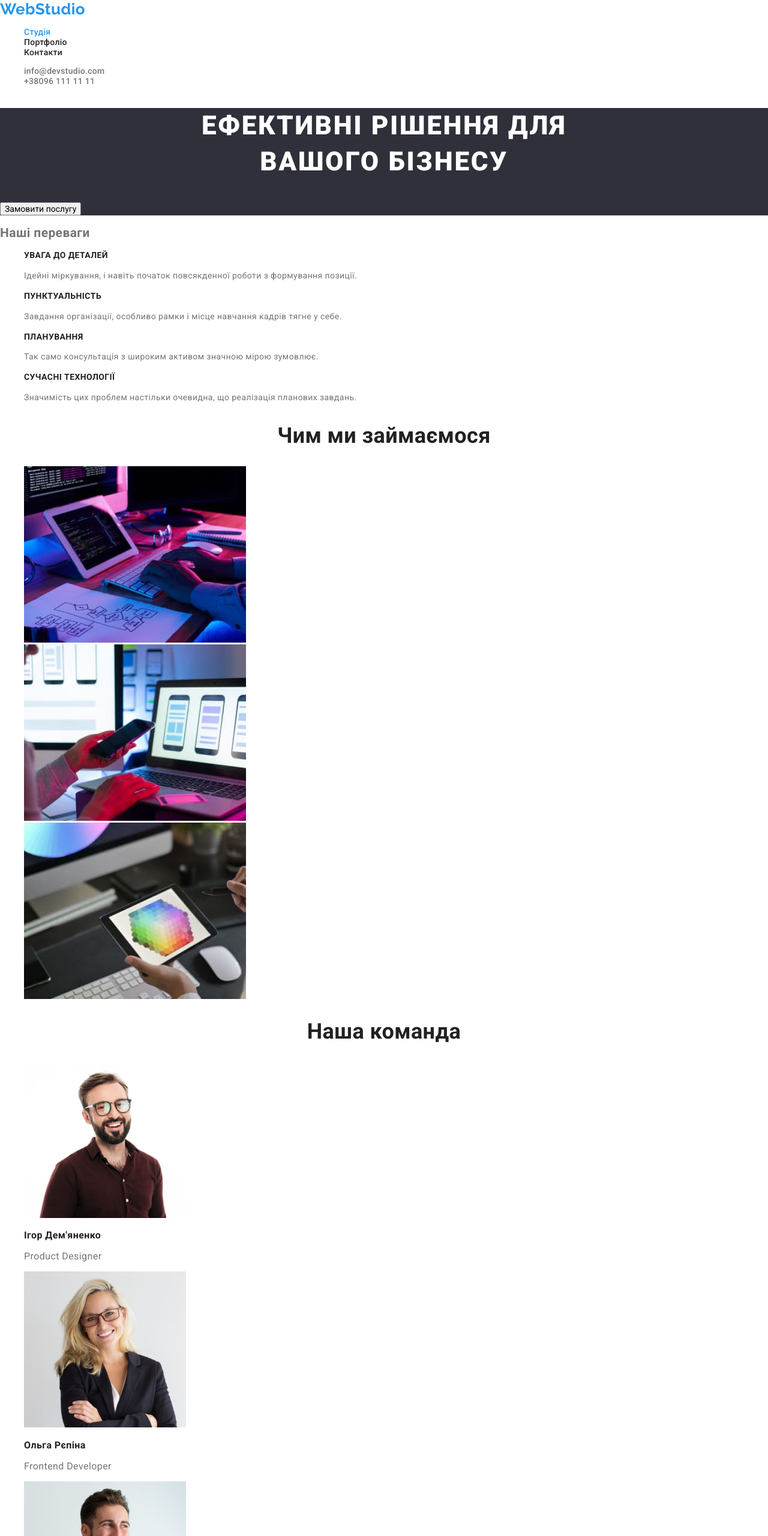
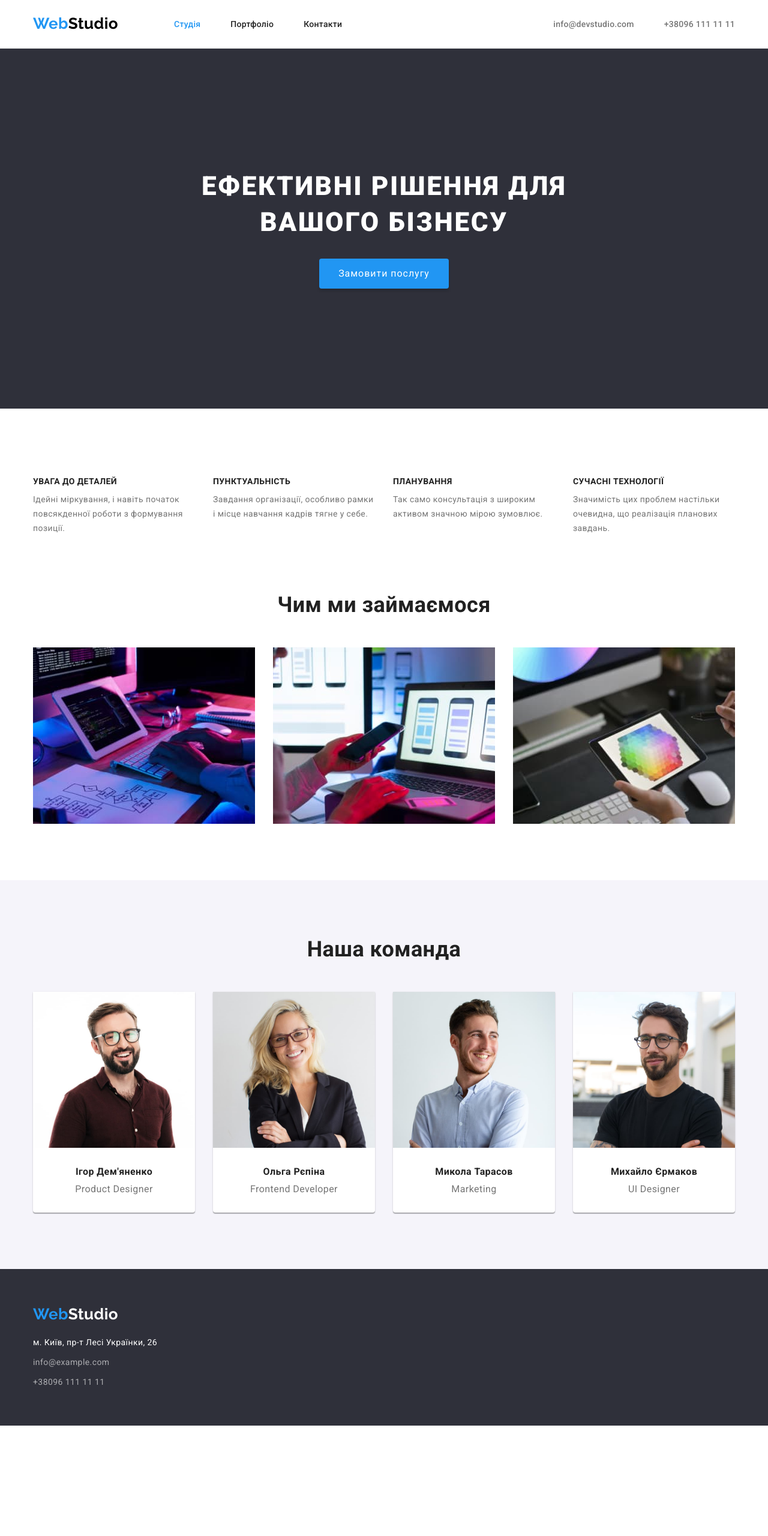
Before and after one commit to Eugene-Hlushak/goit-markup-hw-03, a plain HTML site: page index.html in a window 1280 px wide. Shown: the top 2560 px of the page at 60% size. After the commit the page ends 2376 px from the top, so only its background shows below. Drawn offline with nearby package versions, Linux system fonts and the light colour scheme.

Commit message:
add styles

```diff
--- a/css/styles.css
+++ b/css/styles.css
@@ -1,52 +1,131 @@
 :root {
   --accent-color: #2196f3;
-  --text-color: #757575;
-  --title-color: #212121;
-  --scnd-title-color: #ffffff;
+  --header-logo-studio-color: #000000;
+  --footer-logo-studio-color: #ffffff;
+
+  --primary-text-color: #757575;
+  --secondary-text-color: #ffffff;
+  --nav-link-text-color: #212121;
+  --primary-title-color: #212121;
+  --secondary-title-color: #ffffff;
+
   --bg-site-color: #f5f5f5;
-  --bg-section-color: #2f303a;
+  --bg-hero-footer-color: #2f303a;
+  --bg-team-section-color: #f5f4fa;
+  --bg-team-card-color: #ffffff;
+
   --footer-contacts-color: rgba(255, 255, 255, 0.6);
+
   --team-font-size: 16px;
   --portfolio-text-font-size: 16px;
   --portfolio-title-font-size: 18px;
   --section-title-font-size: 36px;
+
   --portfolio-btn-bgcolor: #f5f4fa;
 }
 
 body {
   background-color: var(--bg-color);
-  color: var(--text-color);
+  color: var(--primary-text-color);
 
   font-family: 'Roboto', sans-serif;
   font-size: 14px;
   letter-spacing: 0.03em;
 }
 
-/* header and footer links */
+img {
+  display: block;
+  max-width: 100%;
+  height: auto;
+}
+
+h1,
+h2,
+h3,
+p {
+  margin-top: 0;
+  margin-bottom: 0;
+}
+
+.container {
+  margin: 0 auto;
+  width: 1200px;
+  padding: 0 15px;
+}
+
+.list {
+  margin-top: 0;
+  margin-bottom: 0;
+  padding-left: 0;
+
+  list-style: none;
+}
+
+/* ===== HEADER ===== */
+
+.top {
+  border-bottom: 1px solid #ececec;
+}
+
+.top .container {
+  display: flex;
+  align-items: center;
+}
+
+.nav {
+  display: flex;
+  align-items: center;
+}
+
+.top .logo {
+  padding-top: 24px;
+  padding-bottom: 25px;
+  margin-right: 93px;
+}
+
 .logo {
-  color: var(--accent-color);
+  display: inline-block;
 
   font-family: Raleway;
   font-weight: 700;
   font-size: 26px;
   line-height: 1.2;
   text-decoration: none;
+
+  color: var(--accent-color);
 }
 
-.top-logo {
-  color: #000000;
+.top-logo-studio {
+  color: var(--header-logo-studio-color);
+}
+
+.nav-list {
+  display: flex;
+  column-gap: 50px;
 }
 
 .nav-link {
-  color: var(--title-color);
+  padding-top: 32px;
+  padding-bottom: 32px;
+
+  color: var(--nav-link-text-color);
   text-decoration: none;
 }
 .nav-link.current {
   color: var(--accent-color);
 }
 
+.contact-list {
+  display: flex;
+  margin-left: auto;
+  column-gap: 50px;
+}
+
 .top .contact-link {
-  color: var(--text-color);
+  padding-top: 32px;
+  padding-bottom: 32px;
+
+  color: var(--primary-text-color);
   text-decoration: none;
 }
 
@@ -57,78 +136,148 @@ body {
   letter-spacing: 0.02em;
 }
 
-.bottom {
-  background-color: var(--bg-section-color);
-}
-.bottom-logo {
-  color: var(--scnd-title-color);
+/* ===== HERO ===== */
+
+.hero {
+  text-align: center;
+  padding-top: 200px;
+  padding-bottom: 200px;
+
+  background-color: var(--bg-hero-footer-color);
 }
 
-.address-link {
-  color: #ffffff;
-
-  line-height: 1.71;
-  text-decoration: none;
-  font-style: normal;
-}
-
-.bottom .contact-link {
-  color: var(--footer-contacts-color);
-
-  line-height: 1.71;
-  text-decoration: none;
-  font-style: normal;
-}
-
-/* hero */
-
-.hero {
-  background-color: var(--bg-section-color);
-}
 .hero-title {
-  color: var(--scnd-title-color);
+  margin-bottom: 30px;
 
   font-weight: 900;
   font-size: 44px;
   line-height: 1.36;
-  text-align: center;
   letter-spacing: 0.06em;
   text-transform: uppercase;
+
+  color: var(--secondary-title-color);
 }
 
-.button.hero {
-  color: var(--scnd-title-color);
-  background: var(--accent-color);
+.hero-button {
+  width: 216px;
+  height: 50px;
+  box-shadow: 0px 4px 4px rgba(0, 0, 0, 0.15);
+  border-radius: 4px;
+  border-color: transparent;
 
   font-family: inherit;
   font-size: 16px;
   line-height: 1.88;
   letter-spacing: 0.06em;
+
+  color: var(--secondary-title-color);
+  background: var(--accent-color);
+  cursor: pointer;
 }
 
-/* main */
+.hero-button:active {
+  background: #188ce8;
+}
+
+/* ===== FEATURES ===== */
+
+.features {
+  padding-top: 114px;
+}
+
+.features-list {
+  display: flex;
+}
+
+.features-list-item {
+  width: 270px;
+  margin-right: 30px;
+}
+
+.features-list-item:last-child {
+  margin-right: 0;
+}
+
+.features-title {
+  margin-bottom: 10px;
+
+  font-size: var(--features-font-size);
+  line-height: 1.14;
+  text-transform: uppercase;
+
+  color: var(--primary-title-color);
+}
+
+.features-text {
+  font-size: var(--features-font-size);
+  line-height: 1.71;
+}
+
+/* ===== WORK ===== */
+
+.work {
+  padding-top: 94px;
+  padding-bottom: 94px;
+}
+
 .section-title {
-  color: var(--title-color);
+  color: var(--primary-title-color);
 
   font-size: var(--section-title-font-size);
   line-height: 1.17;
   text-align: center;
 }
 
-.features-title {
-  color: var(--title-color);
+.work .section-title {
+  margin-bottom: 50px;
+}
 
-  font-size: var(--features-font-size);
-  line-height: 1.14;
-  text-transform: uppercase;
+.work-list {
+  display: flex;
 }
-.features-text {
-  font-size: var(--features-font-size);
-  line-height: 1.71;
+
+.work-list-item:not(:last-child) {
+  margin-right: 30px;
+}
+
+/* ===== TEAM ===== */
+
+.team {
+  padding-bottom: 94px;
+
+  text-align: center;
+  background-color: var(--bg-team-section-color);
+}
+.team .section-title {
+  padding-top: 94px;
+  margin-bottom: 50px;
+}
+.team-list {
+  display: flex;
+}
+
+.team-list-item {
+  margin-right: 30px;
+
+  background-color: var(--bg-team-card-color);
+
+  box-shadow: 0px 1px 3px rgba(0, 0, 0, 0.12), 0px 1px 1px rgba(0, 0, 0, 0.14),
+    0px 2px 1px rgba(0, 0, 0, 0.2);
+  border-radius: 0px 0px 4px 4px;
+}
+
+.team-list-item:last-child {
+  margin-right: 0;
+}
+
+.team .card-description {
+  padding-top: 30px;
+  padding-bottom: 30px;
 }
 
 .team-title {
-  color: var(--title-color);
+  margin-bottom: 10px;
+  color: var(--primary-title-color);
 }
 
 .team-title,
@@ -137,10 +286,42 @@ body {
   line-height: 1.19;
 }
 
-/* lists and links */
-.list {
-  list-style: none;
+/* ===== FOOTER ===== */
+
+.bottom {
+  background-color: var(--bg-hero-footer-color);
+  padding-top: 60px;
+  padding-bottom: 60px;
 }
+
+.bottom .logo {
+  margin-bottom: 20px;
+}
+.bottom-logo-studio {
+  color: var(--footer-logo-studio-color);
+}
+
+.address-list-item:not(:last-child) {
+  margin-bottom: 9px;
+}
+
+.address-link {
+  line-height: 1.71;
+  text-decoration: none;
+  font-style: normal;
+
+  color: var(--secondary-text-color);
+}
+
+.bottom .contact-link {
+  line-height: 1.71;
+  text-decoration: none;
+  font-style: normal;
+
+  color: var(--footer-contacts-color);
+}
+
+/* ===== hover & focus ===== */
 
 .logo:focus,
 .nav-link:hover,
@@ -151,9 +332,82 @@ body {
   color: var(--accent-color);
 }
 
-/* Сторінка portfolio */
+/* ===== PORTFOLIO ===== */
+
+.portfolio {
+  padding-top: 94px;
+  padding-bottom: 94px;
+}
+
+.filters {
+  margin-bottom: 50px;
+}
+
+.filters-list {
+  display: flex;
+  justify-content: center;
+}
+
+.filters-item:not(:last-child) {
+  margin-right: 8px;
+}
+
+.btn-filter {
+  border: 1px solid transparent;
+  border-radius: 4px;
+  padding: 6px 22px;
+
+  background-color: var(--portfolio-btn-bgcolor);
+  color: var(--primary-title-color);
+
+  font-weight: 500;
+  font-size: 16px;
+  line-height: 1.62;
+
+  cursor: pointer;
+}
+
+.btn-filter:hover,
+.btn-filter:focus {
+  background-color: var(--accent-color);
+  color: var(--secondary-text-color);
+}
+
+.btn-filter.current {
+  color: var(--secondary-text-color);
+  background-color: var(--accent-color);
+}
+
+/* ===== EXAMPLES ===== */
+
+.examples-list {
+  display: flex;
+  flex-wrap: wrap;
+}
+
+.examples-list-item {
+  margin-right: 30px;
+  margin-bottom: 30px;
+
+  background-color: #ffffff;
+}
+
+.examples-list-item:nth-child(3n) {
+  margin-right: 0;
+}
+
+.examples-list-item:nth-last-child(-n + 3) {
+  margin-bottom: 0;
+}
+
+.examples .card-description {
+  padding: 20px 24px;
+
+  border: 1px solid #eeeeee;
+}
+
 .portfolio-title {
-  color: var(--title-color);
+  color: var(--primary-title-color);
 
   font-size: var(--portfolio-title-font-size);
   line-height: 2;
@@ -165,29 +419,15 @@ body {
   line-height: 1.88;
 }
 
-.btn-filters {
-  background-color: var(--portfolio-btn-bgcolor);
-  color: var(--title-color);
-
-  font-family: inherit;
-  font-weight: 500;
-  font-size: 16px;
-  line-height: 1.62;
-
-  cursor: pointer;
+.visually-hidden {
+  position: absolute;
+  white-space: nowrap;
+  width: 1px;
+  height: 1px;
+  overflow: hidden;
+  border: 0;
+  padding: 0;
+  clip: rect(0 0 0 0);
+  clip-path: inset(50%);
+  margin: -1px;
 }
-.btn-filters:hover,
-.btn-filters:focus {
-  background-color: var(--accent-color);
-  color: var(--scnd-title-color);
-}
-
-.btn-filters.current {
-  color: var(--scnd-title-color);
-  background-color: var(--accent-color);
-}
-
-.portfolio.hero-title,
-.filters-title {
-  opacity: 0;
-}
```
